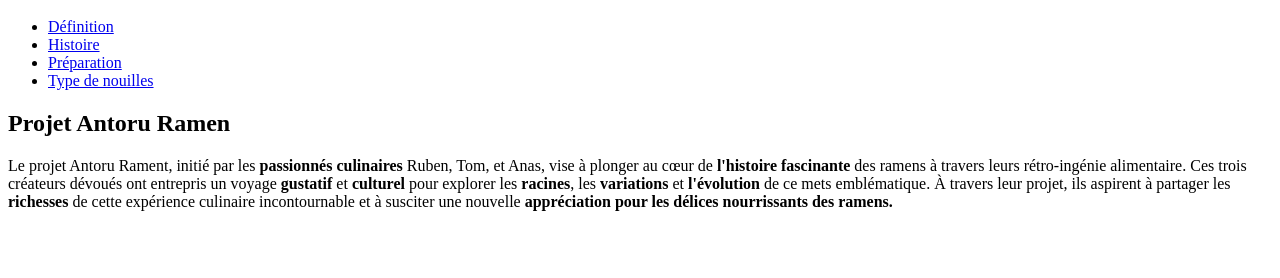
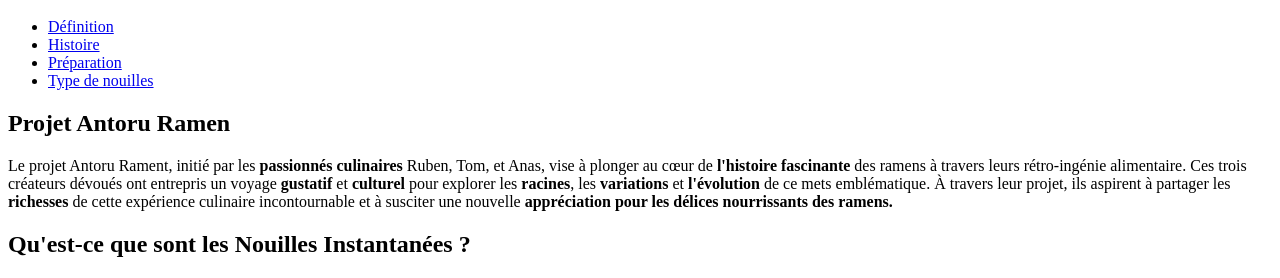
Before and after one commit to RubenLawen/antoru.github.io, a plain HTML site: page index.html in a window 1280 px wide. Shown: the part 826-1104 px from the top of the page. Before the commit the page ends 1053 px from the top, so only its background shows below. Drawn offline with Linux system fonts and the light colour scheme.

Commit message:
ajout d'une nouvelle section définition

```diff
--- a/index.html
+++ b/index.html
@@ -42,6 +42,13 @@
         </p>
       </section>
 
+      <section id="definition">
+        <h2>Qu'est-ce que sont les Nouilles Instantanées ?</h2>
+        <p>
+
+        </p>
+      </section>
+
     </main>
 
     <script src="js/app.js"></script>
```
